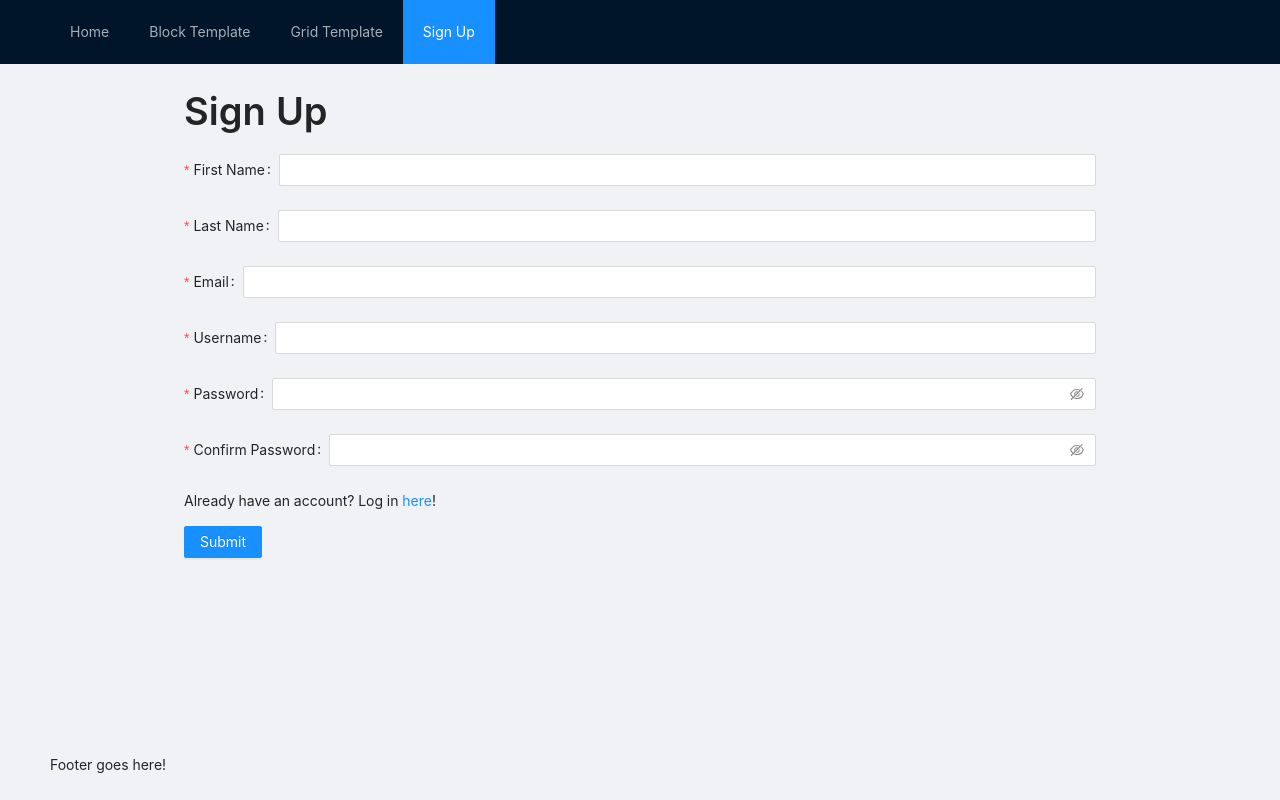
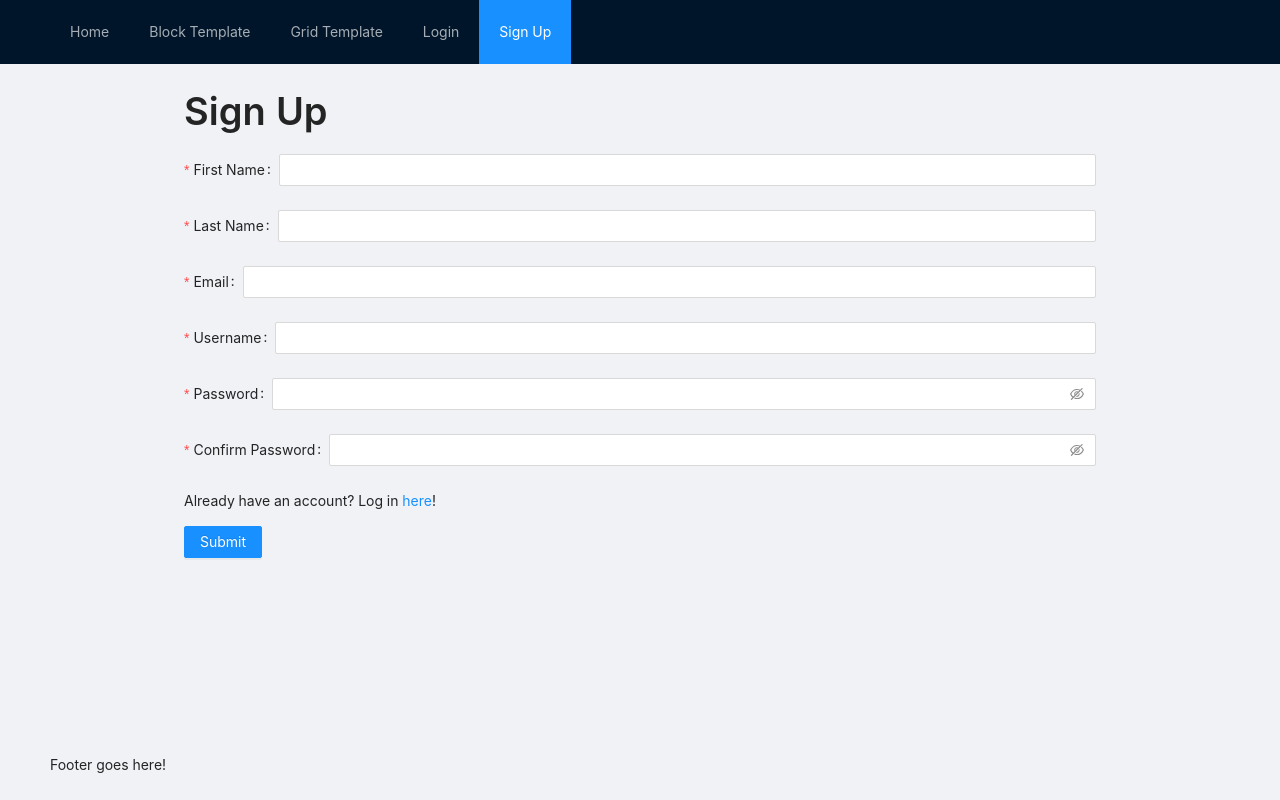
Before and after one commit to Code-4-Community/lucys-love-bus-frontend, a React (Create React App) app: page /signup in a window 1280 px wide. Built offline with nearby package versions, Linux system fonts and the light colour scheme.

Commit message:
Add login page to router and nav bar

```diff
--- a/src/App.tsx
+++ b/src/App.tsx
@@ -7,6 +7,7 @@ import 'antd/dist/antd.css';
 import './App.less';
 import Home from './containers/home/Home';
 import Signup from './containers/signup/Signup';
+import Login from './containers/login/Login';
 import BlockTemplate from './containers/template-1-col-block/Template';
 import GridTemplate from './containers/template-24-col-grid/Template';
 
@@ -35,6 +36,7 @@ const App: React.FC = () => {
                 <Route path="/" exact component={Home} />
                 <Route path="/block-template" exact component={BlockTemplate} />
                 <Route path="/grid-template" exact component={GridTemplate} />
+                <Route path="/login" exact component={Login} />
                 <Route path="/signup" exact component={Signup} />
                 <Route path="*" exact component={NotFound} />
               </Switch>
--- a/src/components/NavBar.tsx
+++ b/src/components/NavBar.tsx
@@ -16,8 +16,10 @@ const NavBar: React.FC = () => {
         return '2';
       case '/grid-template':
         return '3';
+      case '/login':
+        return '4';
       case '/signup':
-        return '4';
+        return '5';
       default:
         return '1';
     }
@@ -57,6 +59,14 @@ const NavBar: React.FC = () => {
         <Menu.Item
           key="4"
           onClick={() => {
+            history.push('/login');
+          }}
+        >
+          Login
+        </Menu.Item>
+        <Menu.Item
+          key="5"
+          onClick={() => {
             history.push('/signup');
           }}
         >
--- a/src/containers/signup/Signup.tsx
+++ b/src/containers/signup/Signup.tsx
@@ -82,7 +82,7 @@ const Signup: React.FC = () => {
           </Form.Item>
 
           <Paragraph>
-            Already have an account? Log in <Link to="/" component={Typography.Link}>here</Link>!
+            Already have an account? Log in <Link to="/login" component={Typography.Link}>here</Link>!
           </Paragraph>
 
           <Form.Item>
```
